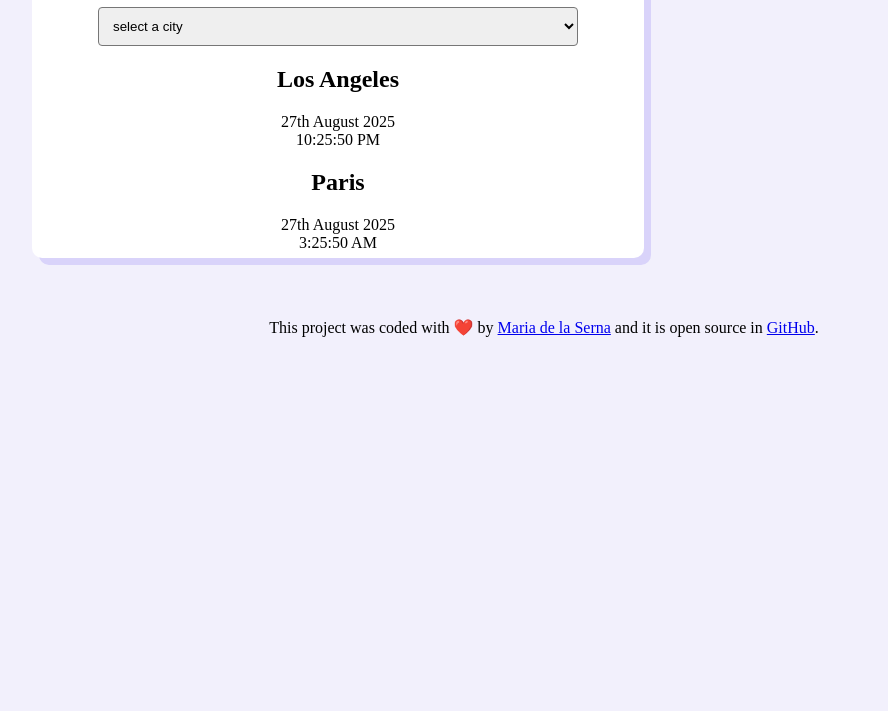
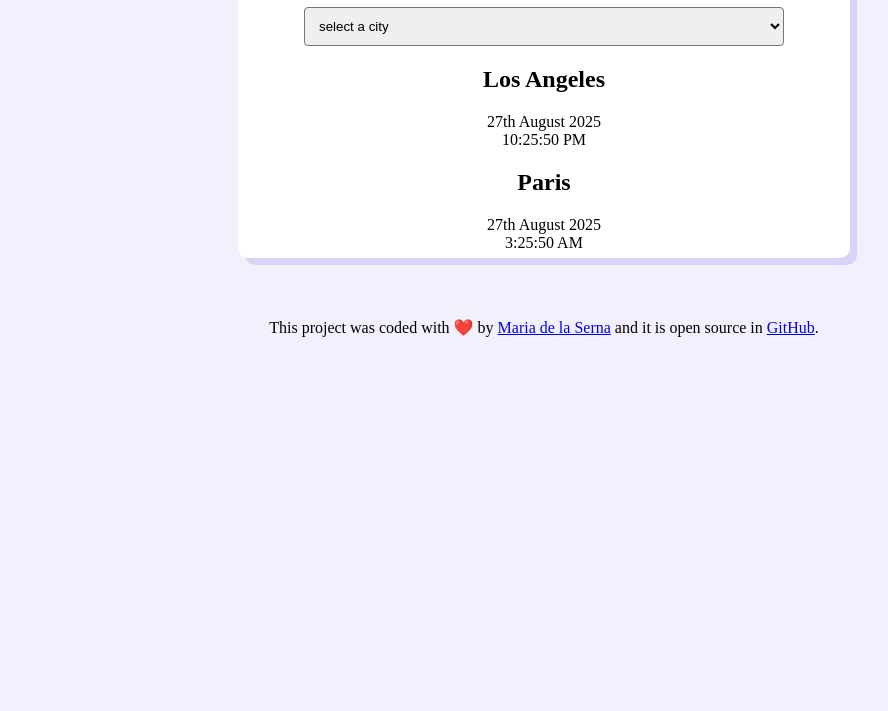
Before and after one commit to MariaBego56/World_Clock, a plain HTML site: page index.html in a window 1280 px wide. Shown: the part 89-800 px from the top of the page, without its empty margins (96-984 px from the left). Drawn offline with Linux system fonts and the light colour scheme; a script that the page names is missing.

Commit message:
Update style.css

```diff
--- a/src/style.css
+++ b/src/style.css
@@ -6,7 +6,7 @@ body{
 max-width: 600px;
 text-align: center;
 padding: 6px;
-margin: 0px auto 60px 120px;
+margin: 120px auto 60px;
 
 border-radius: 10px;
 background-color: white;
```
